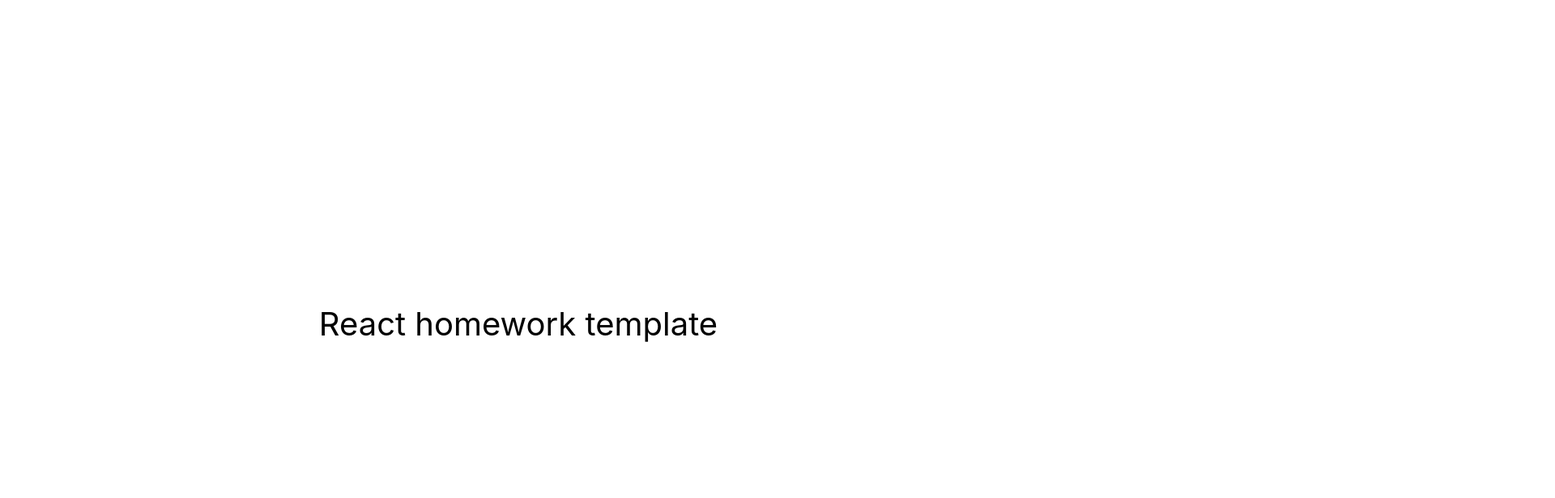
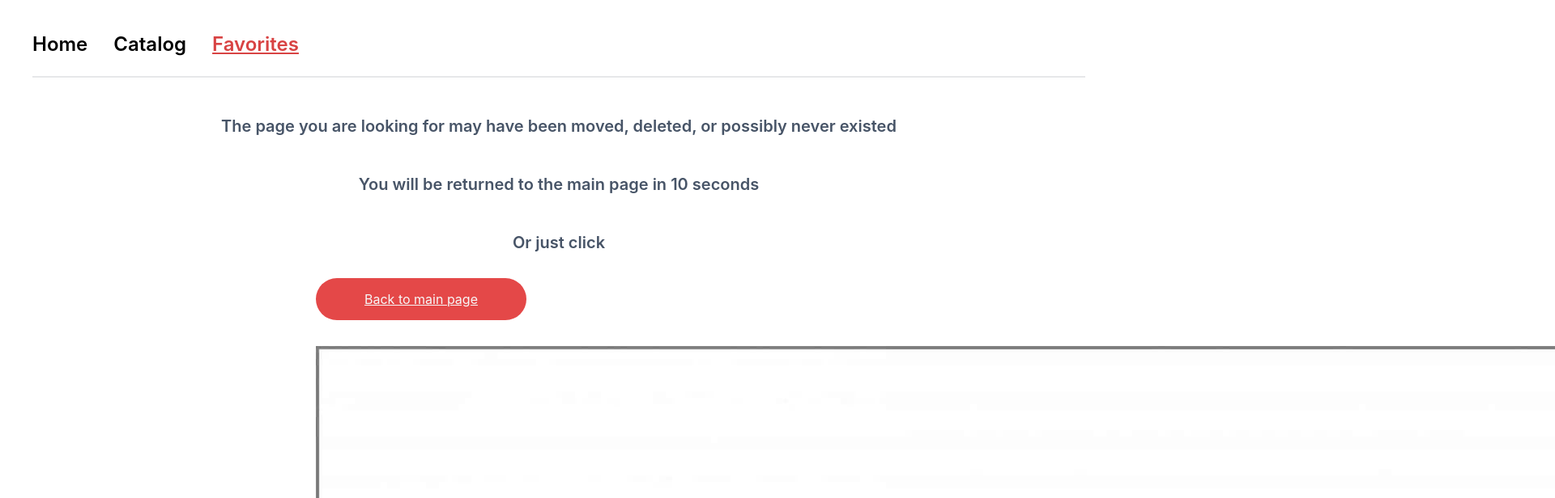
Before and after one commit to serg444s/Advert-App-Camper, a React (Create React App) app: page /Advert-App-Camper/favorites in a window 1280 px wide. Shown: the top 616 px of the page at 81% size, 1920 px wide, since content can reach past the window. Built offline with nearby package versions, Linux system fonts and the light colour scheme.

Commit message:
HomePage

```diff
--- a/package.json
+++ b/package.json
@@ -9,8 +9,10 @@
     "@testing-library/react": "^12.1.4",
     "@testing-library/user-event": "^13.5.0",
     "axios": "^1.7.4",
+    "clsx": "^2.1.1",
     "react": "^18.1.0",
     "react-dom": "^18.1.0",
+    "react-loader-spinner": "^6.1.6",
     "react-redux": "^9.1.2",
     "react-router-dom": "^6.26.1",
     "react-scripts": "5.0.1",
--- a/src/components/App/App.jsx
+++ b/src/components/App/App.jsx
@@ -4,14 +4,13 @@
 import Navigation from "../Navigation/Navigation.jsx"
 import NotFoundPage from "../../pages/NotFoundPage/NotFoundPage.jsx";
 import Loader from "../Loader/Loader.jsx";
-import { fetchCampers, getStartCampers } from "../../redux/operations.js";
-import { incrementPage } from "../../redux/campersSlice.js";
+import { fetchCampers } from "../../redux/operations.js";
 import { useDispatch, useSelector } from "react-redux";
 import { selectPage } from "../../redux/selectors.js";
 
 const HomePage = lazy(() => import("../../pages/HomePage/HomePage.jsx"));
-const Catalog = lazy(() => import("../../pages/Catalog/Catalog.jsx"));
-const Favorites = lazy(() => import("../../pages/Favorites/Favorites.jsx"));
+// const Catalog = lazy(() => import("../../pages/Catalog/Catalog.jsx"));
+// const Favorites = lazy(() => import("../../pages/Favorites/Favorites.jsx"));
 
 function App() {
 
@@ -34,8 +33,8 @@
            <Suspense fallback={<Loader/>}>
         <Routes>
           <Route path="/" element={<HomePage />} />
-          <Route path="/catalog" element={<Catalog />} />
-          <Route path="/favorites" element={<Favorites />}/>
+          {/* <Route path="/catalog" element={<Catalog />} /> */}
+          {/* <Route path="/favorites" element={<Favorites />}/> */}
           <Route path="*" element={<NotFoundPage />} />
         </Routes>
       </Suspense>
--- a/src/index.js
+++ b/src/index.js
@@ -1,10 +1,10 @@
 import React from 'react';
 import ReactDOM from 'react-dom/client';
-import { App } from 'components/App';
 import './index.css';
 import { Provider } from 'react-redux';
 import { BrowserRouter } from 'react-router-dom';
 import { store } from '../src/redux/store';
+import App from 'components/App/App';
 
 
 
--- /dev/null
+++ b/src/utils/formatPrice.js
@@ -0,0 +1,4 @@
+export function formatPrice(amount) {
+    let formattedPrice = amount.toFixed(2);
+    return `€${formattedPrice}`;
+}
--- /dev/null
+++ b/src/utils/variables.css
@@ -0,0 +1,9 @@
+:root {
+--black: #101828;
+--gray: #475467;
+--red: #E44848;
+--hover-red: #D84343;
+--yellow: #FFC531;
+--dark-white: #F2F4F7;
+--white: #F7F7F7;
+}
```
Also changed, not shown: src/utils/getLocation.js (added, +8 -0 lines), src/pages/HomePage/HomePage.jsx (line endings or trailing spaces), src/pages/NotFoundPage/NotFoundPage.jsx (line endings or trailing spaces), 1 other file (tests, documents, lock files or other folders).
